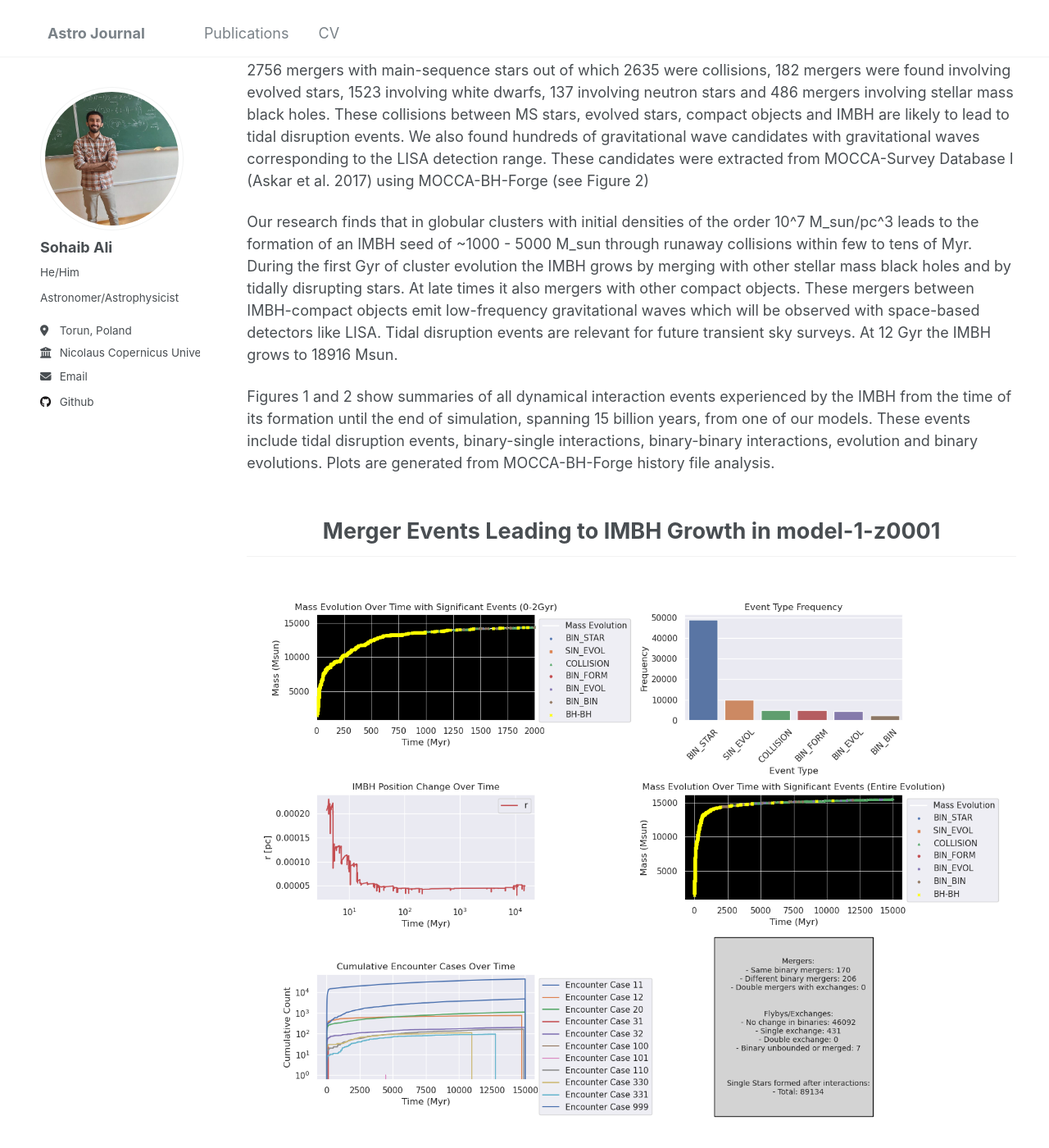
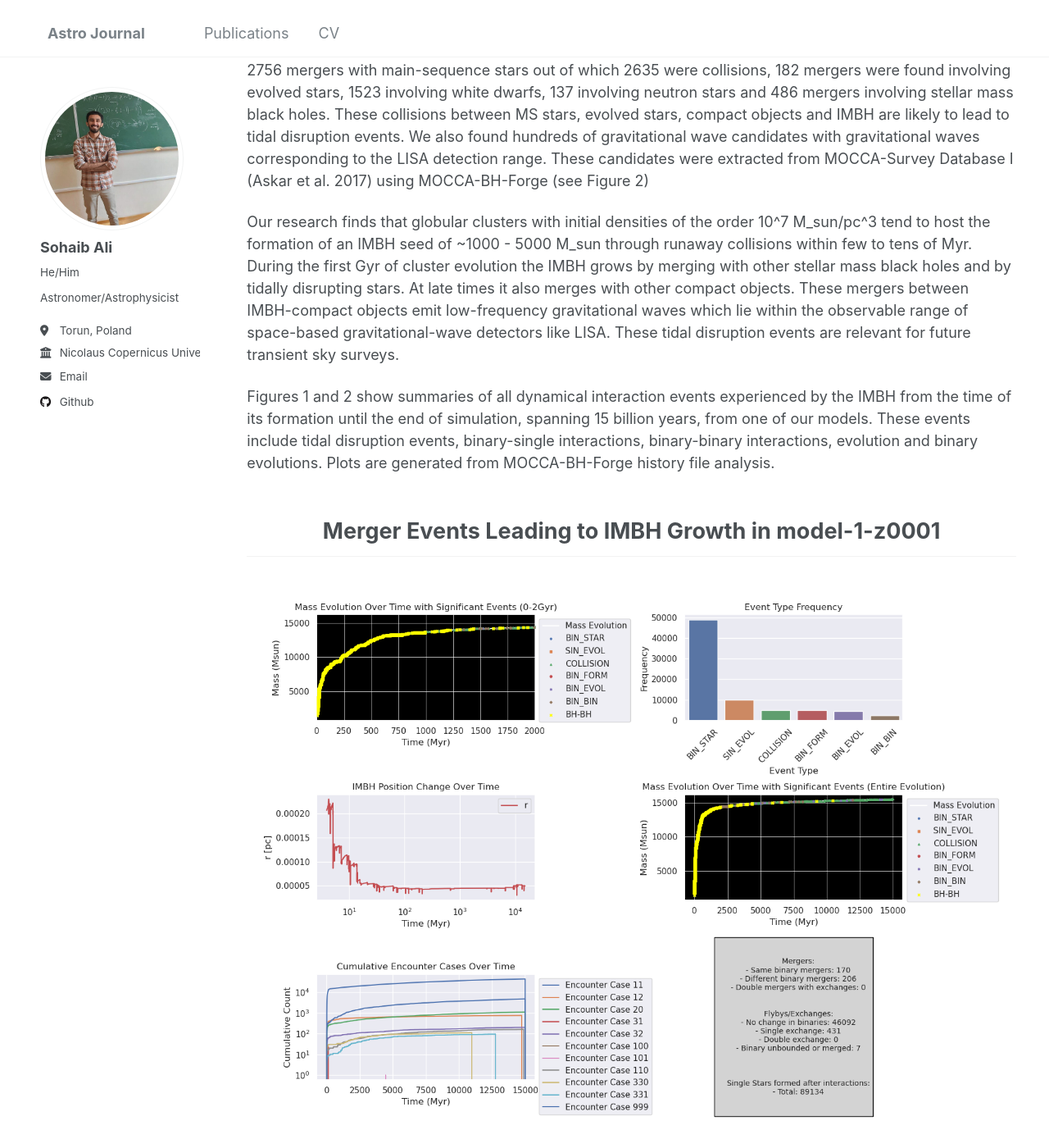
Before and after one commit to nebula-navigator/nebula-navigator.github.io, a Jekyll site: the page built from _publications/growth-black-holes.md, in a window 1280 px wide and 1400 px high, scrolled down 479 px. Shown: the whole window at 82% size. Built offline with Jekyll 4.4.1, drawn with Linux system fonts in a browser that asks for light colours; some of the changed text lies outside the part shown.

Commit message:
Update growth-black-holes.md

```diff
--- a/_publications/growth-black-holes.md
+++ b/_publications/growth-black-holes.md
@@ -28,7 +28,9 @@ Intermediate-mass black holes (IMBHs) are the elusive missing link between stell
 Detailed analysis of IMBH growth history was conducted using history files in MOCCA-BH-Forge. We found 2756 mergers with main-sequence stars out of which 2635 were collisions, 182 mergers were found involving evolved stars, 1523 involving white dwarfs, 137 involving neutron stars and 486 mergers involving stellar mass black holes. These collisions between MS stars, evolved stars, compact objects and IMBH are likely to lead to tidal disruption events. We also found hundreds of gravitational wave candidates with gravitational waves corresponding to the LISA detection range. These candidates were extracted from MOCCA-Survey Database I (Askar et al. 2017) using MOCCA-BH-Forge (see Figure 2)
 
 
-Our research finds that in globular clusters with initial densities of the order 10^7 M_sun/pc^3 leads to the formation of an IMBH seed of ~1000 - 5000 M_sun through runaway collisions within few to tens of Myr. During the first Gyr of cluster evolution the IMBH grows by merging with other stellar mass black holes and by tidally disrupting stars.  At late times it also mergers with other compact objects. These mergers between IMBH-compact objects emit low-frequency gravitational waves which will be observed with space-based detectors like LISA. Tidal disruption events are relevant for future transient sky surveys. At 12 Gyr the IMBH grows to 18916 Msun.
+Our research finds that globular clusters with initial densities of the order 10^7 M_sun/pc^3 tend to host the formation of an IMBH seed of ~1000 - 5000 M_sun through runaway collisions within few to tens of Myr. During the first Gyr of cluster evolution the IMBH grows by merging with other stellar mass black holes and by tidally disrupting stars.  At late times it also merges with other compact objects. These mergers between IMBH-compact objects emit low-frequency gravitational waves which lie within the observable range of space-based gravitational-wave detectors like LISA. These tidal disruption events are relevant for future transient sky surveys.
+
+
 
 Figures 1 and 2 show summaries of all dynamical interaction events experienced by the IMBH from the time of its formation until the end of simulation, spanning 15 billion years, from one of our models. These events include tidal disruption events, binary-single interactions, binary-binary interactions, evolution and binary evolutions. Plots are generated from MOCCA-BH-Forge history file analysis.
 
@@ -38,7 +40,7 @@ Figures 1 and 2 show summaries of all dynamical interaction events experienced b
 <div style="display: flex; flex-direction: column; align-items: center; margin: 10px;">
     <figure style="text-align: center; flex: 1; max-width: 100%;">
         <img src="/images/Figure1.png" alt="Phase-folded lightcurve from Tarleton" style="width: 100%; max-width: 1800px; height: auto;"/>
-        <figcaption style="margin-top: 10px; font-size: 1.1em; font-weight: bold;">Figure 1: A summary of dynamical interactions in the life-time of IMBH. subplots (from top left to right) (a) IMBH Mass Evolution from 0-2Gyr (b) Interaction event frequency, it should be noted that 'COLLISION' here refers to tidal disruption events (c) IMBH position changes observed due to dynamical interactions (d) IMBH growth over 15 billion years (e) Cumulative encounter cases over time. Each encounter case ID corresponds to a particular interaction outcome (f) Summary of these encounter/interaction outcomes. We see number of mergers, fly-byes and exchanges, and binaries unbounded during the process ( </figcaption>
+        <figcaption style="margin-top: 10px; font-size: 1.1em;">Figure 1: A summary of dynamical interactions in the life-time of IMBH. subplots (from top left to right) (a) IMBH Mass Evolution from 0-2Gyr (b) Interaction event frequency, it should be noted that 'COLLISION' here refers to tidal disruption events (c) IMBH position changes observed due to dynamical interactions (d) IMBH growth over 15 billion years (e) Cumulative encounter cases over time. Each encounter case ID corresponds to a particular interaction outcome (f) Summary of these encounter/interaction outcomes. We see number of mergers, fly-byes and exchanges, and binaries unbounded during the process  </figcaption>
     </figure>
 </div>
 <div style="display: flex; flex-direction: column; align-items: center; margin: 10px;">
```
